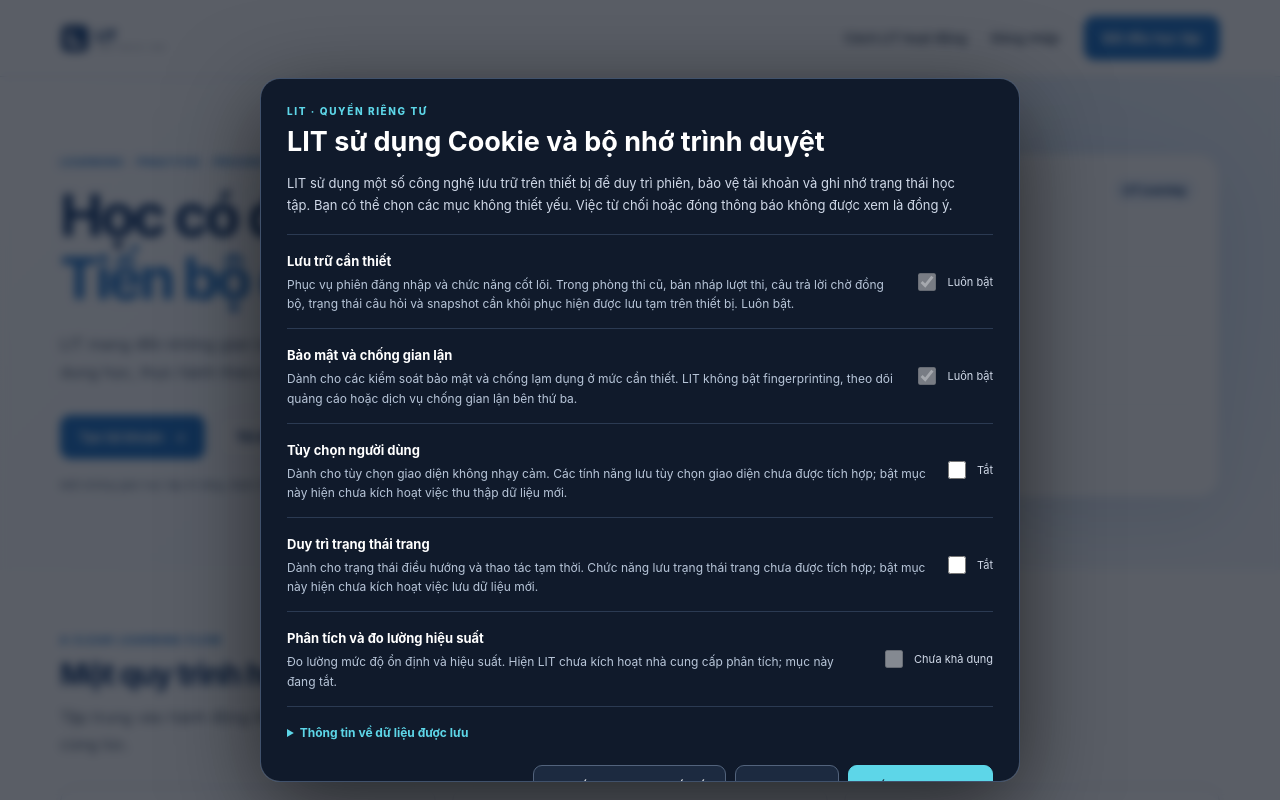
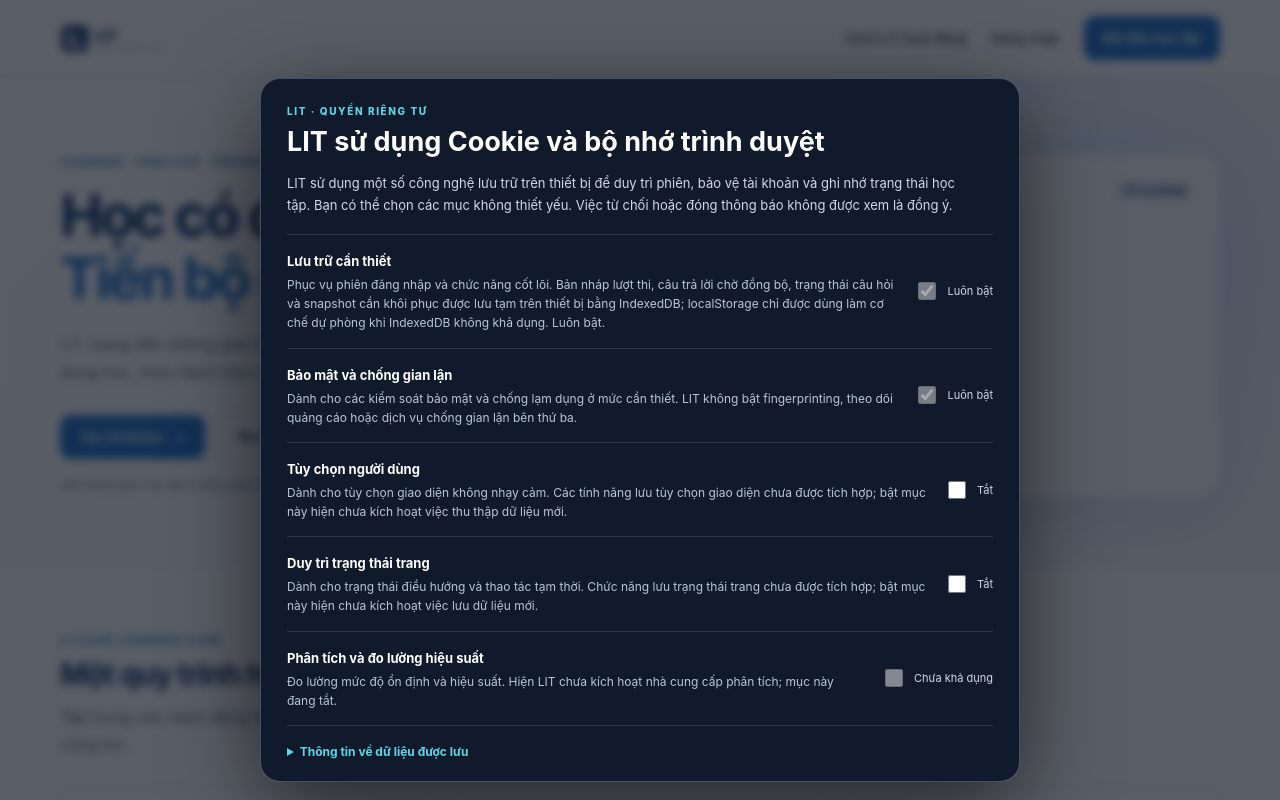
Before and after one commit to LITNW/luyen-thi-tsa, a React (Vite) app: page / in a window 1280 px wide. Shown: the top 800 px of the page. Built offline with nearby package versions, Linux system fonts and the light colour scheme.

Commit message:
fix: disclose IndexedDB exam draft storage in privacy notice

```diff
--- a/src/components/PrivacyConsentManager.jsx
+++ b/src/components/PrivacyConsentManager.jsx
@@ -8,7 +8,7 @@ import {
 import './privacy-consent.css';
 
 const CATEGORIES = [
-  { key: 'essential', title: 'Lưu trữ cần thiết', detail: 'Phục vụ phiên đăng nhập và chức năng cốt lõi. Trong phòng thi cũ, bản nháp lượt thi, câu trả lời chờ đồng bộ, trạng thái câu hỏi và snapshot cần khôi phục hiện được lưu tạm trên thiết bị. Luôn bật.' , locked: true },
+  { key: 'essential', title: 'Lưu trữ cần thiết', detail: 'Phục vụ phiên đăng nhập và chức năng cốt lõi. Bản nháp lượt thi, câu trả lời chờ đồng bộ, trạng thái câu hỏi và snapshot cần khôi phục được lưu tạm trên thiết bị bằng IndexedDB; localStorage chỉ được dùng làm cơ chế dự phòng khi IndexedDB không khả dụng. Luôn bật.' , locked: true },
   { key: 'security', title: 'Bảo mật và chống gian lận', detail: 'Dành cho các kiểm soát bảo mật và chống lạm dụng ở mức cần thiết. LIT không bật fingerprinting, theo dõi quảng cáo hoặc dịch vụ chống gian lận bên thứ ba.', locked: true },
   { key: 'preferences', title: 'Tùy chọn người dùng', detail: 'Dành cho tùy chọn giao diện không nhạy cảm. Các tính năng lưu tùy chọn giao diện chưa được tích hợp; bật mục này hiện chưa kích hoạt việc thu thập dữ liệu mới.' },
   { key: 'pageState', title: 'Duy trì trạng thái trang', detail: 'Dành cho trạng thái điều hướng và thao tác tạm thời. Chức năng lưu trạng thái trang chưa được tích hợp; bật mục này hiện chưa kích hoạt việc lưu dữ liệu mới.' },
@@ -87,7 +87,7 @@ export default function PrivacyConsentManager() {
             </div>
             <details className="lit-privacy-details" open={details} onToggle={(event) => setDetails(event.currentTarget.open)}>
               <summary>Thông tin về dữ liệu được lưu</summary>
-              <p>Supabase Auth hiện duy trì phiên đăng nhập bằng bộ nhớ trình duyệt của SDK; LIT chưa triển khai cookie phiên HttpOnly do máy chủ thiết lập. Phòng thi cũ đang dùng localStorage để lưu tạm câu trả lời, trạng thái câu hỏi, dữ liệu chờ đồng bộ và snapshot của lượt thi nhằm hỗ trợ khôi phục khi mất mạng hoặc tải lại trang. Đây là bản đệm trên thiết bị, không thay thế dữ liệu đã đồng bộ trên máy chủ. Các mục tùy chọn giao diện và trạng thái trang hiện mới lưu lựa chọn; chức năng tương ứng chưa được tích hợp. Dữ liệu bài thi đã nộp, kết quả, hồ sơ và bằng chứng đồng ý vẫn do máy chủ quản lý.</p>
+              <p>Supabase Auth hiện duy trì phiên đăng nhập bằng bộ nhớ trình duyệt của SDK; LIT chưa triển khai cookie phiên HttpOnly do máy chủ thiết lập. Phòng thi lưu tạm câu trả lời, trạng thái câu hỏi, dữ liệu chờ đồng bộ và snapshot của lượt thi trong IndexedDB theo phạm vi tài khoản để hỗ trợ khôi phục khi mất mạng hoặc tải lại trang; localStorage chỉ là cơ chế dự phòng khi IndexedDB không khả dụng. Đây là bản đệm trên thiết bị, không thay thế dữ liệu đã đồng bộ trên máy chủ. Các mục tùy chọn giao diện và trạng thái trang hiện mới lưu lựa chọn; chức năng tương ứng chưa được tích hợp. Dữ liệu bài thi đã nộp, kết quả, hồ sơ và bằng chứng đồng ý vẫn do máy chủ quản lý.</p>
               <p>Lựa chọn này được lưu trên thiết bị bằng localStorage, có phiên bản và thời điểm cập nhật. Xóa dữ liệu trình duyệt có thể xóa lựa chọn này. Không lưu mật khẩu, token xác thực hoặc bằng chứng đồng ý trong localStorage.</p>
               <p>Liên hệ quyền riêng tư: <a href="mailto:lit.privacy.vn@gmail.com">lit.privacy.vn@gmail.com</a>. Phiên bản lựa chọn: {CONSENT_VERSION}.</p>
             </details>
```
